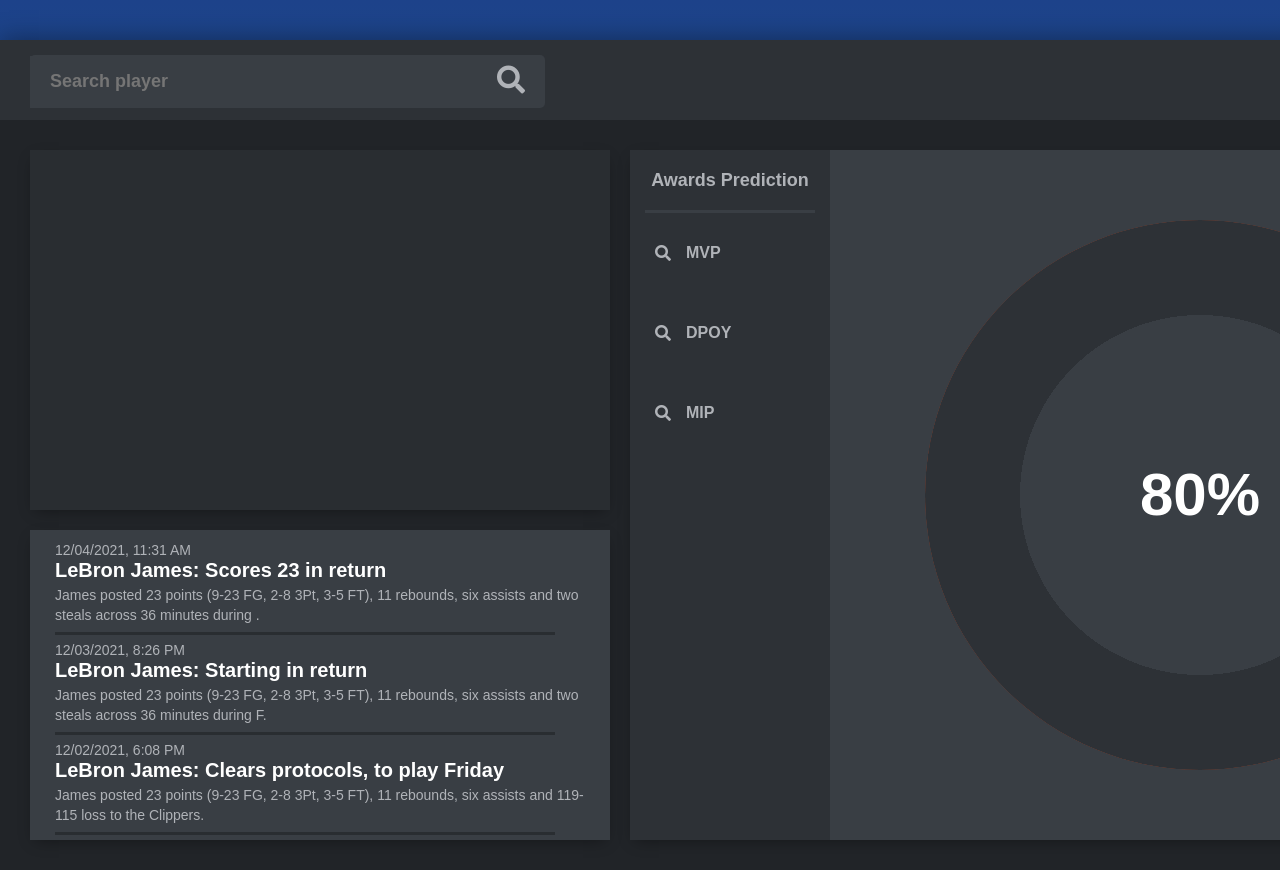
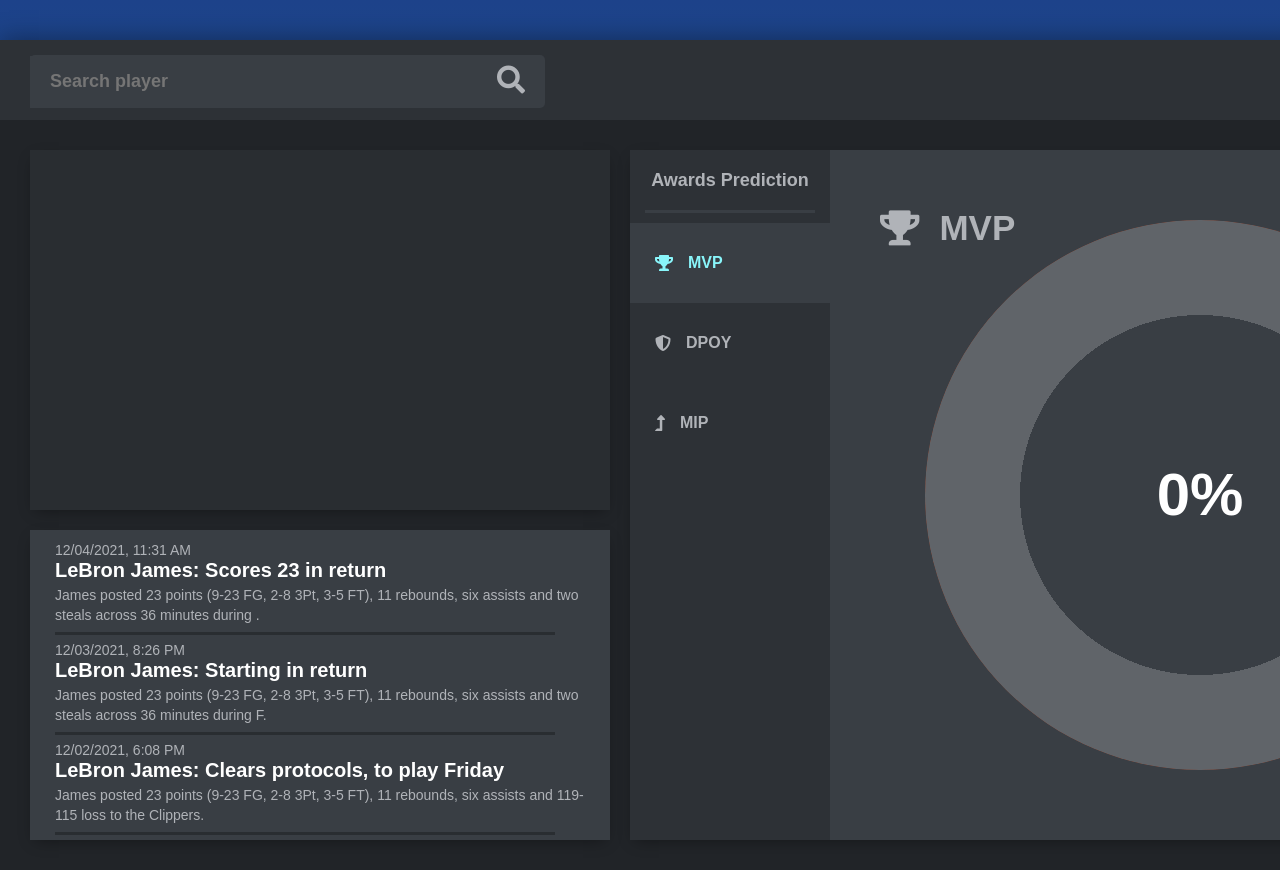
Before and after one commit to Calypso52/mvp-prediction-application, a React (Create React App) app in the folder mvp-prediction-frontend/: page /mainpage in a window 1280 px wide. Shown: the top 870 px of the page. Built offline with nearby package versions, Linux system fonts and the light colour scheme.

Commit message:
display effect modify

```diff
--- a/mvp-prediction-frontend/package.json
+++ b/mvp-prediction-frontend/package.json
@@ -11,6 +11,7 @@
     "bootstrap": "^3.4.1",
     "react": "^17.0.2",
     "react-bootstrap": "^2.0.2",
+    "react-countup": "^6.1.0",
     "react-dom": "^17.0.2",
     "react-router-dom": "^5.2.0",
     "react-scripts": "4.0.3",
--- a/mvp-prediction-frontend/src/component/PredictionBox/PredictionLeftBar/index.css
+++ b/mvp-prediction-frontend/src/component/PredictionBox/PredictionLeftBar/index.css
@@ -21,6 +21,7 @@
     height: 3px;
     background-color: #393E44;
     margin: 0 auto;
+    margin-bottom: 10px;
 }
 
 .prediction-left-bar .prediction-left-bar-menu {
@@ -43,23 +44,41 @@
     transition: color 0.5s;
 }
 
+.prediction-left-bar .prediction-left-bar-item .prediction-prize {
+    z-index: 1;
+}
+
+.prediction-left-bar .prediction-left-bar-item.active {
+    color: #89F5FA;
+}
+
+.prediction-left-bar .prediction-left-bar-item.active .prediction-active-Background {
+    position: absolute;
+    left: -10px;
+    width: 200px;
+    height: 80px;
+    background: #393E44;
+    z-index: 0;
+}
+
 .prediction-left-bar .prediction-left-bar-item:hover {
     color: #89F5FA;
 }
 
-.prediction-left-bar .prediction-left-bar-item + div {
+.prediction-left-bar .prediction-left-bar-item .left-string {
     position: absolute;
     width: 3px;
     height: 40px;
-    margin-top: -61px;
-    margin-left: -10px;
+    margin-left: -5px;
+    z-index: 1;
     transition: background 0.2s;
 }
 
-.prediction-left-bar .prediction-left-bar-item:hover + div {
+.prediction-left-bar .prediction-left-bar-item:hover .left-string {
     background: #46EFF7;
 }
 
 .prediction-left-bar .prediction-left-bar-item i {
     margin: 0 15px;
+    z-index: 1;
 }
--- a/mvp-prediction-frontend/src/component/PredictionBox/PredictionLeftBar/index.jsx
+++ b/mvp-prediction-frontend/src/component/PredictionBox/PredictionLeftBar/index.jsx
@@ -2,27 +2,90 @@
 import './index.css'
 
 export default class PredictionLeftBar extends Component {
+    state = {
+        // 当前选中的选项序号
+        currentIndex: 0
+    }
+
+    setCurrentIndex = (event) => {
+        // 获取当前点的是哪一个li索引
+        let itemIndex = parseInt(event.currentTarget.getAttribute('index'), 10);
+        // 获取当前选中的奖项名称
+        let itemPrize = event.currentTarget.firstElementChild.nextElementSibling.innerHTML;
+        // 获取当前选中的奖项icon类
+        let itemIcon = event.currentTarget.firstElementChild.getAttribute('class');
+        // 将选中的li添加active类使其高亮
+        this.setState({ currentIndex: itemIndex });
+        // 更新选中的奖项
+        this.props.setCurrentPrize(itemPrize, itemIcon);
+        // 清空展示图像中的数据条
+        this.props.clearFigure();
+        // 执行查询预测结果函数
+        setTimeout(() => { this.sendPrediction(itemIndex) }, 500);
+    }
+
+    // 查询预测结果函数
+    sendPrediction = (itemIndex) => {
+        let percent;
+        switch(itemIndex) {
+            case 0: // 发送MVP预测
+                percent = 0.9;
+                break;
+            case 1: // 发送DPOY预测
+                percent = 0.755
+                break;
+            case 2: // 发送MIP预测
+                percent = 0.15
+                break;
+            default:
+                break;
+        }
+        this.props.percentage(percent);
+    }
+
     render() {
+        const prizeItemArr = [
+                                ['fas fa-trophy', 'MVP'],
+                                ['fas fa-shield-alt', 'DPOY'],
+                                ['fas fa-level-up-alt', 'MIP']
+                            ];
+        let itemList = [];
+        for(let i = 0; i < prizeItemArr.length; i++) {
+            itemList.push(
+                <li
+                    key = { i }
+                    className={ `prediction-left-bar-item ${this.state.currentIndex === i ? 'active' : ''}` }
+                    index = { i }
+                    onClick={ this.setCurrentIndex }
+                >
+                    <i className={ prizeItemArr[i][0] }></i>
+                    <div className="prediction-prize">{ prizeItemArr[i][1] }</div>
+                    <div className="left-string"></div>
+                    <div className="prediction-active-Background"></div>
+                </li>
+            )
+        }
         return (
             <div className="prediction-left-bar">
                 <div className="prediction-left-bar-award">Awards Prediction</div>
                 <div></div>
                 <ul className="prediction-left-bar-menu">
-                    <li className="prediction-left-bar-item">
-                        <i className="fas fa-search"></i>
+                    {/* <li className="prediction-left-bar-item" ref={ c => this.itemMVP = c } onClick={ this.predictItemClick }>
+                        <i class="fas fa-trophy"></i>
                         <div className="prediction-prize">MVP</div>
+                        <div className="left-string"></div>
                     </li>
-                    <div></div>
-                    <li className="prediction-left-bar-item">
-                        <i className="fas fa-search"></i>
+                    <li className="prediction-left-bar-item" onClick={ this.predictItemClick }>
+                        <i class="fas fa-shield-alt"></i>
                         <div className="prediction-prize">DPOY</div>
+                        <div className="left-string"></div>
                     </li>
-                    <div></div>
-                    <li className="prediction-left-bar-item">
-                        <i className="fas fa-search"></i>
+                    <li className="prediction-left-bar-item" onClick={ this.predictItemClick }>
+                        <i class="fas fa-level-up-alt"></i>
                         <div className="prediction-prize">MIP</div>
-                    </li>
-                    <div></div>
+                        <div className="left-string"></div>
+                    </li> */}
+                    { itemList }
                 </ul>
             </div>
         )
--- a/mvp-prediction-frontend/src/component/PredictionBox/PredictionMain/index.css
+++ b/mvp-prediction-frontend/src/component/PredictionBox/PredictionMain/index.css
@@ -8,6 +8,22 @@
     display: flex;
     justify-content: center;
     align-items: center;
+}
+
+.prediction-result-main-wrap .prediction-result-title {
+    position: absolute;
+    display: flex;
+    top: 50px;
+    left: 50px;
+    color: #B0B3B8;
+    font-weight: bold;
+    font-size: 35px;
+}
+
+.prediction-result-main-wrap .prediction-result-title i {
+    position: relative;
+    top: 10px;
+    margin-right: 20px;
 }
 
 .prediction-result-main-wrap .prediction-result-circle {
@@ -22,7 +38,7 @@
 .circle-left {
     width: 50%;
     height: 100%;
-    background: #2D3136;
+    background: #606469;
     transform-origin: 100% 50%;
     position: absolute;
     left: 0;
@@ -32,7 +48,7 @@
 .circle-right {
     width: 50%;
     height: 100%;
-    background: #2D3136;
+    background: #606469;
     transition: transform 1s linear;
     transform-origin: 0% 50%;
     position: absolute;
@@ -64,4 +80,5 @@
     font-size: 60px;
     font-weight: bold;
     cursor: pointer;
+    transition: opacity 0.5s;
 }
--- a/mvp-prediction-frontend/src/component/PredictionBox/PredictionMain/index.jsx
+++ b/mvp-prediction-frontend/src/component/PredictionBox/PredictionMain/index.jsx
@@ -2,39 +2,23 @@
 import './index.css'
 
 export default class PredictionMain extends Component {
-    state = {
-        rightTransform: '',
-        rightTransition: '',
-        rightOpacity: '',
-        leftTransform: '',
-        leftTransition: ''
-    }
-
-    percentage = () => {
-        let percent = 0.80;
-        if (percent <= 0.5) {  //红色区域不超过一半
-            this.setState({ rightTransform: `rotate(${percent * 360}deg)` });
-            // right.style.transform = `rotate(${percent * 360}deg)`
-        } else {    //红色区域超过一半的情况，重点部分
-            this.setState({ rightTransform: `rotate(180deg)`,
-                            rightTransition: `opacity 0s step-end 1s, transform 1s linear`,
-                            rightOpacity: 0,
-                            leftTransition: `transform ${(percent - 0.5) / 0.5}s linear 1s`,
-                            leftTransform: `rotate(${percent * 360 - 180}deg)`
-                        });
-        }
-    }
-
     render() {
+        const { currentPrize, currentPrizeIcon, rightTransform, rightTransition, rightOpacity, leftTransform, leftTransition, percentageOpacity, resultPercentage } = this.props;
         return (
             <div className="prediction-result-main-wrap">
+                <div className="prediction-result-title">
+                    <i className={ currentPrizeIcon }></i>
+                    <div>{ currentPrize }</div>
+                </div>
                 <div className="prediction-result-circle">
-                    <div className="circle-left" style={{ transform: this.state.leftTransform, transition: this.state.leftTransition }}></div>
-                    <div className="circle-right" style={{ transform: this.state.rightTransform, transition: this.state.rightTransition, opacity: this.state.rightOpacity }}></div>
+                    <div className="circle-left" style={{ transform: leftTransform, transition: leftTransition }}></div>
+                    <div className="circle-right" style={{ transform: rightTransform, transition: rightTransition, opacity: rightOpacity }}></div>
                     <div className="circle-bottom-left"></div>
                     <div className="circle-bottom-right"></div>
                 </div>
-                <div className="prediction-result-percent" onClick={ this.percentage }>80%</div>
+                <div className="prediction-result-percent" style={{ opacity: percentageOpacity }}>
+                    { resultPercentage }
+                </div>
             </div>
         )
     }
--- a/mvp-prediction-frontend/src/component/PredictionBox/index.jsx
+++ b/mvp-prediction-frontend/src/component/PredictionBox/index.jsx
@@ -4,11 +4,86 @@
 import './index.css'
 
 export default class PredictionBox extends Component {
+    state = {
+        // 当前选中的奖项名称
+        currentPrize: 'MVP',
+        // 当前选中的奖项icon
+        currentPrizeIcon: 'fas fa-trophy',
+        // 属于PredictionMain组件中的状态
+        rightTransform: '',
+        rightTransition: '',
+        rightOpacity: '',
+        leftTransform: '',
+        leftTransition: '',
+        percentageOpacity: 1,
+        resultPercentage: '0%'
+    }
+
+    setCurrentPrize = (itemPrize, itemIcon) => {
+        this.setState({ currentPrize: itemPrize, currentPrizeIcon: itemIcon });
+    }
+
+    percentage = (percent) => {
+        this.setState({ resultPercentage: percent * 100 + '%' });
+        let delayTime;
+        if (percent <= 0.5) {  //红色区域不超过一半
+            delayTime = 1100;
+            this.animationFirstStep(percent);
+        } else {    //红色区域超过一半的情况，重点部分
+            delayTime = percent * 2000;
+            this.animationSecondStep(percent);
+        }
+        setTimeout(() => {
+            this.animationThirdStep();
+        }, delayTime);
+    }
+
+    animationFirstStep = (percent) => {
+        this.setState({ rightTransform: `rotate(${percent * 360}deg)`,
+                        rightTransition: `opacity 0s step-end 1s, transform 1s linear`
+                        });
+    }
+
+    animationSecondStep = (percent) => {
+        this.setState({ rightTransform: `rotate(180deg)`,
+                        rightTransition: `opacity 0s step-end 1s, transform 1s linear`,
+                        rightOpacity: 0,
+                        leftTransition: `transform ${(percent - 0.5) / 0.5}s linear 1s`,
+                        leftTransform: `rotate(${percent * 360 - 180}deg)`
+                        });
+    }
+
+    animationThirdStep = () => {
+        this.setState({ percentageOpacity: 1 });
+    }
+
+    // 将图像恢复初始值
+    clearFigure = () => {
+        this.setState({
+            rightTransform: '',
+            rightTransition: 'transform 0s linear',
+            rightOpacity: '',
+            leftTransform: '',
+            leftTransition: '',
+            percentageOpacity: 0
+        })
+    }
+
     render() {
         return (
             <div className="pred-outerwrapper">
-                <PredictionLeftBar/>
-                <PredictionMain/>
+                <PredictionLeftBar
+                    setCurrentPrize={ this.setCurrentPrize }
+                    clearFigure={ this.clearFigure }
+                    percentage={ this.percentage }
+                    {...this.state}
+                />
+                <PredictionMain
+                    animationFirstStep={ this.animationFirstStep }
+                    animationSecondStep={ this.animationSecondStep }
+                    animationThirdStep={ this.animationThirdStep }
+                    {...this.state}
+                />
             </div>
         )
     }
--- a/mvp-prediction-frontend/src/component/StatisticBox/PlayerData/index.css
+++ b/mvp-prediction-frontend/src/component/StatisticBox/PlayerData/index.css
@@ -69,6 +69,9 @@
     font-size: 35px;
     font-weight: bold;
     margin-bottom: 0;
+    max-width: 210px;
+    overflow: hidden;
+    text-overflow: ellipsis;
 }
 
 .playerCardWrapper .statisticWrapper {
--- a/mvp-prediction-frontend/src/pages/Log/Login/index.jsx
+++ b/mvp-prediction-frontend/src/pages/Log/Login/index.jsx
@@ -7,9 +7,6 @@
 import $axios from '@/request'
 
 export default class Login extends Component {
-    // click = () => {
-    //     this.props.history.push("/mainpage");
-    // }
     state = {
         // 帐号
         accountNumber: '',
```
Also changed, not shown: 1 other file (tests, documents, lock files or other folders).
